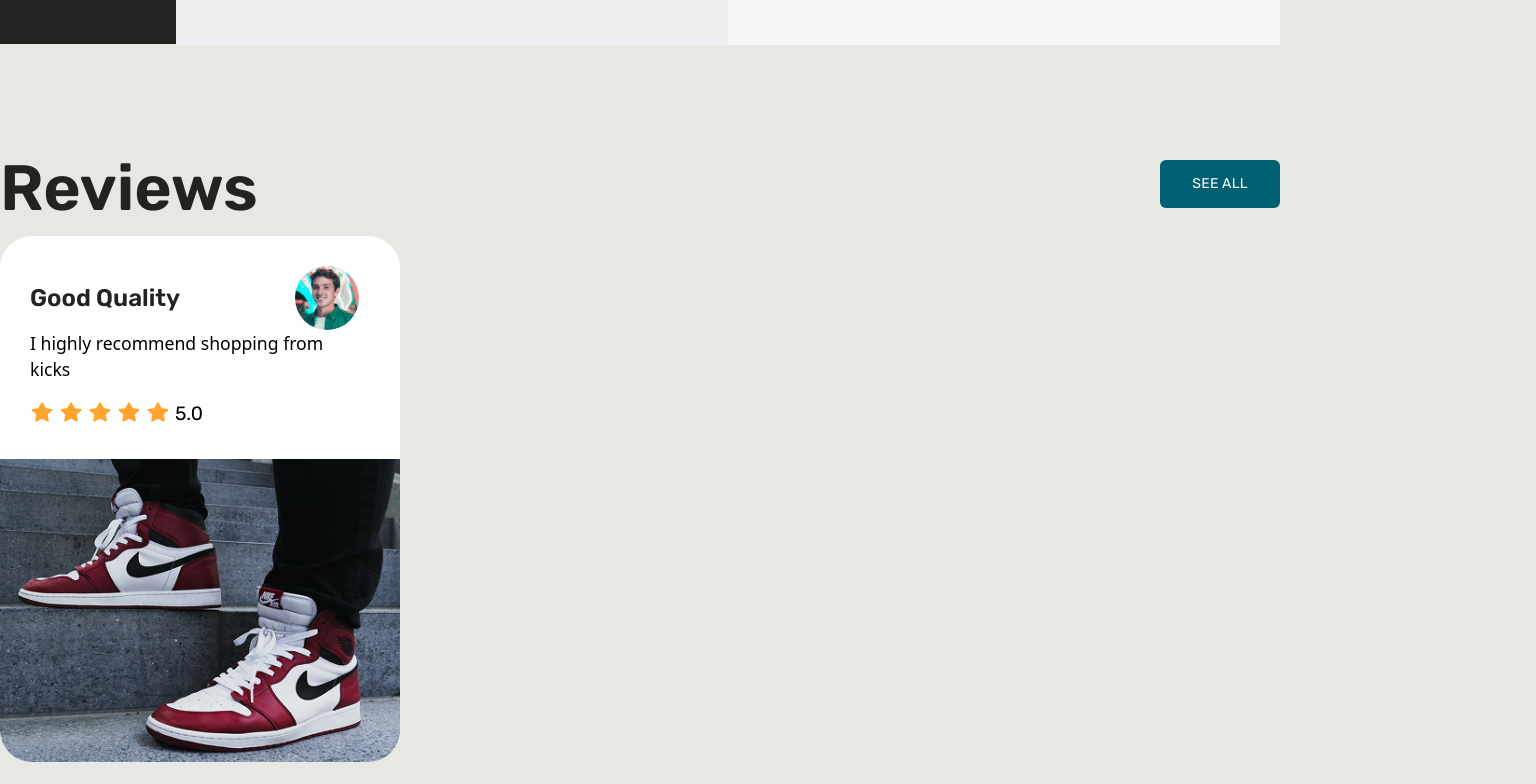
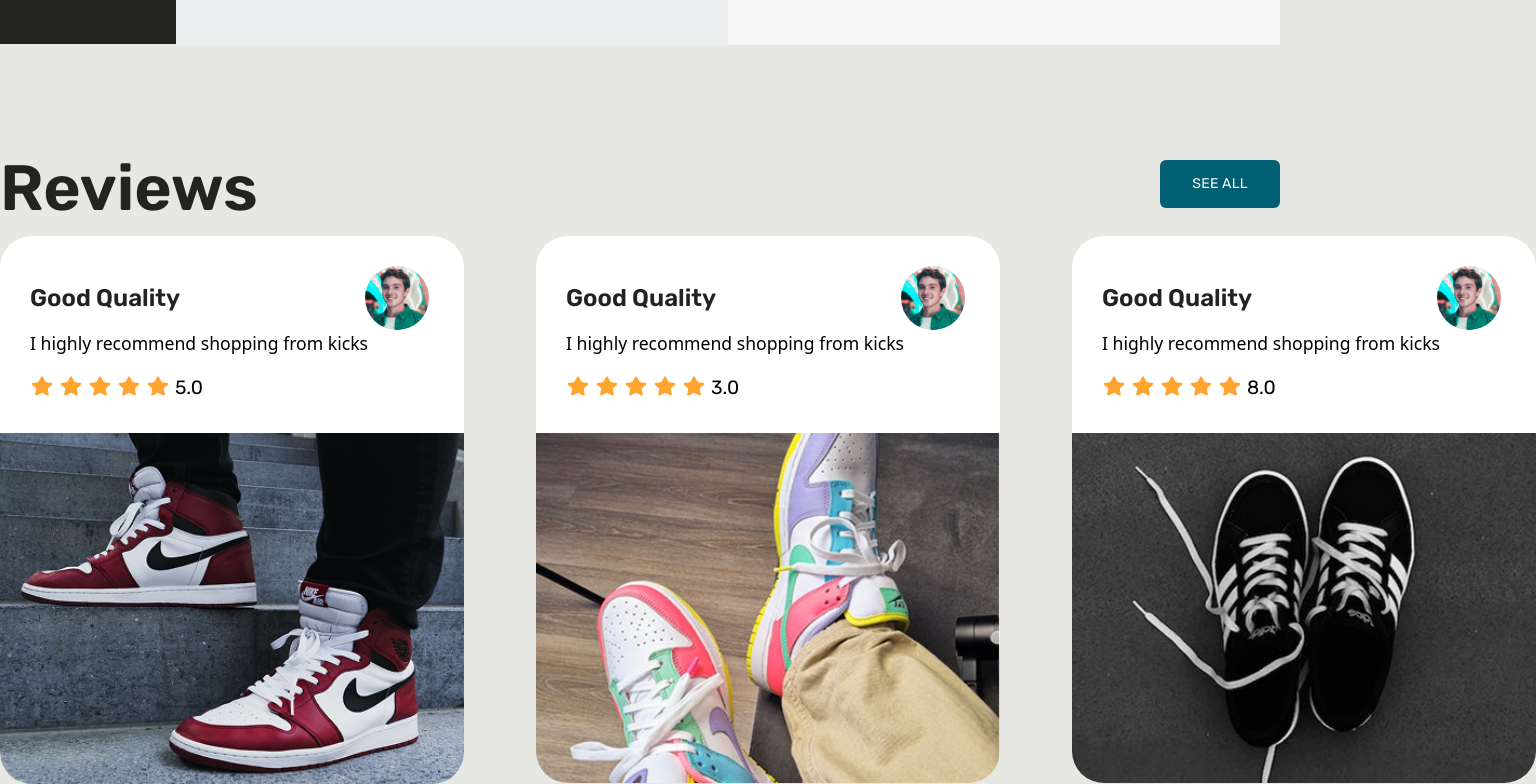
Before and after one commit to Muhammmadhashim-rgb/kickora, a React (Create React App) app: page / in a window 1280 px wide. Shown: the part 2853-3637 px from the top of the page, 1536 px wide, since content can reach past the window. Before the commit the page ends 3615 px from the top, so only its background shows below. Built offline with nearby package versions, Linux system fonts and the light colour scheme.

Commit message:
complate review section

```diff
--- a/src/non-repetitiveComponents/Reviews.jsx
+++ b/src/non-repetitiveComponents/Reviews.jsx
@@ -12,8 +12,10 @@ export default class Reviews extends Component {
                   See all
                </button>
             </div>
-            <div className='carts'>
-               <ReviewsCarts />
+            <div className='carts flex gap-[72px]'>
+               <ReviewsCarts h1="Good Quality" para="I highly recommend shopping from kicks" reviewProflieImage="/Images/reviewCart1.svg" data="5.0" reviewImage="/Images/Reviews1.png" />
+               <ReviewsCarts h1="Good Quality" para="I highly recommend shopping from kicks" reviewProflieImage="/Images/reviewCart1.svg" data="3.0" reviewImage="/Images/Reviews2.png" />
+               <ReviewsCarts h1="Good Quality" para="I highly recommend shopping from kicks" reviewProflieImage="/Images/reviewCart1.svg" data="8.0" reviewImage="/Images/Reviews3.png" />
             </div>
          </div>
       )
--- a/src/repetitiveComponents/ReviewsCarts.jsx
+++ b/src/repetitiveComponents/ReviewsCarts.jsx
@@ -5,25 +5,25 @@ function ReviewsCarts(props) {
 
   return (
     <div>
-      <div className='reviewsbackground w-[25rem] bg-white h-[28rem] rounded-[2rem]'>
+      <div className='reviewsbackground w-[29rem] bg-white h-[28rem] rounded-[2rem]'>
         <div className='p-[30px]'>
-          <div className='flex items-center gap-[115px]'>
-          <h1 className='font-rubik text-[1.5rem] font-[600] text-[#232321]'>Good Quality</h1>
-          <img src="/Images/reviewCart1.svg" alt="" />
-           </div>
-          <p className='font-sans-serif text-[1.1rem] pr-[23px]'>I highly recommend shopping from kicks</p>
+          <div className='flex items-center gap-[185px]'>
+            <h1 className='font-rubik text-[1.5rem] font-[600] text-[#232321]'>{props.h1}</h1>
+            <img src={props.reviewProflieImage} alt="" />
+          </div>
+          <p className='font-sans-serif text-[1.1rem] pr-[23px]'>{props.para}</p>
 
           <div className='mt-[18px] flex gap-[5px] '>
-            <svg xmlns="http://www.w3.org/2000/svg" width="24" height="24" viewBox="0 0 24 24"><path fill="#FFA52F" d="M12.865 2.996a1 1 0 0 0-1.73 0L8.421 7.674a1.25 1.25 0 0 1-.894.608L2.44 9.05c-.854.13-1.154 1.208-.488 1.76l3.789 3.138c.35.291.515.75.43 1.197L5.18 20.35a1 1 0 0 0 1.448 1.072l4.79-2.522a1.25 1.25 0 0 1 1.164 0l4.79 2.522a1 1 0 0 0 1.448-1.072l-.991-5.205a1.25 1.25 0 0 1 .43-1.197l3.79-3.139c.665-.55.365-1.63-.49-1.759l-5.085-.768a1.25 1.25 0 0 1-.895-.608z"/></svg>
-            <svg xmlns="http://www.w3.org/2000/svg" width="24" height="24" viewBox="0 0 24 24"><path fill="#FFA52F" d="M12.865 2.996a1 1 0 0 0-1.73 0L8.421 7.674a1.25 1.25 0 0 1-.894.608L2.44 9.05c-.854.13-1.154 1.208-.488 1.76l3.789 3.138c.35.291.515.75.43 1.197L5.18 20.35a1 1 0 0 0 1.448 1.072l4.79-2.522a1.25 1.25 0 0 1 1.164 0l4.79 2.522a1 1 0 0 0 1.448-1.072l-.991-5.205a1.25 1.25 0 0 1 .43-1.197l3.79-3.139c.665-.55.365-1.63-.49-1.759l-5.085-.768a1.25 1.25 0 0 1-.895-.608z"/></svg>
-            <svg xmlns="http://www.w3.org/2000/svg" width="24" height="24" viewBox="0 0 24 24"><path fill="#FFA52F" d="M12.865 2.996a1 1 0 0 0-1.73 0L8.421 7.674a1.25 1.25 0 0 1-.894.608L2.44 9.05c-.854.13-1.154 1.208-.488 1.76l3.789 3.138c.35.291.515.75.43 1.197L5.18 20.35a1 1 0 0 0 1.448 1.072l4.79-2.522a1.25 1.25 0 0 1 1.164 0l4.79 2.522a1 1 0 0 0 1.448-1.072l-.991-5.205a1.25 1.25 0 0 1 .43-1.197l3.79-3.139c.665-.55.365-1.63-.49-1.759l-5.085-.768a1.25 1.25 0 0 1-.895-.608z"/></svg>
-            <svg xmlns="http://www.w3.org/2000/svg" width="24" height="24" viewBox="0 0 24 24"><path fill="#FFA52F" d="M12.865 2.996a1 1 0 0 0-1.73 0L8.421 7.674a1.25 1.25 0 0 1-.894.608L2.44 9.05c-.854.13-1.154 1.208-.488 1.76l3.789 3.138c.35.291.515.75.43 1.197L5.18 20.35a1 1 0 0 0 1.448 1.072l4.79-2.522a1.25 1.25 0 0 1 1.164 0l4.79 2.522a1 1 0 0 0 1.448-1.072l-.991-5.205a1.25 1.25 0 0 1 .43-1.197l3.79-3.139c.665-.55.365-1.63-.49-1.759l-5.085-.768a1.25 1.25 0 0 1-.895-.608z"/></svg>
-            <svg xmlns="http://www.w3.org/2000/svg" width="24" height="24" viewBox="0 0 24 24"><path fill="#FFA52F" d="M12.865 2.996a1 1 0 0 0-1.73 0L8.421 7.674a1.25 1.25 0 0 1-.894.608L2.44 9.05c-.854.13-1.154 1.208-.488 1.76l3.789 3.138c.35.291.515.75.43 1.197L5.18 20.35a1 1 0 0 0 1.448 1.072l4.79-2.522a1.25 1.25 0 0 1 1.164 0l4.79 2.522a1 1 0 0 0 1.448-1.072l-.991-5.205a1.25 1.25 0 0 1 .43-1.197l3.79-3.139c.665-.55.365-1.63-.49-1.759l-5.085-.768a1.25 1.25 0 0 1-.895-.608z"/></svg>
+            <svg xmlns="http://www.w3.org/2000/svg" width="24" height="24" viewBox="0 0 24 24"><path fill="#FFA52F" d="M12.865 2.996a1 1 0 0 0-1.73 0L8.421 7.674a1.25 1.25 0 0 1-.894.608L2.44 9.05c-.854.13-1.154 1.208-.488 1.76l3.789 3.138c.35.291.515.75.43 1.197L5.18 20.35a1 1 0 0 0 1.448 1.072l4.79-2.522a1.25 1.25 0 0 1 1.164 0l4.79 2.522a1 1 0 0 0 1.448-1.072l-.991-5.205a1.25 1.25 0 0 1 .43-1.197l3.79-3.139c.665-.55.365-1.63-.49-1.759l-5.085-.768a1.25 1.25 0 0 1-.895-.608z" /></svg>
+            <svg xmlns="http://www.w3.org/2000/svg" width="24" height="24" viewBox="0 0 24 24"><path fill="#FFA52F" d="M12.865 2.996a1 1 0 0 0-1.73 0L8.421 7.674a1.25 1.25 0 0 1-.894.608L2.44 9.05c-.854.13-1.154 1.208-.488 1.76l3.789 3.138c.35.291.515.75.43 1.197L5.18 20.35a1 1 0 0 0 1.448 1.072l4.79-2.522a1.25 1.25 0 0 1 1.164 0l4.79 2.522a1 1 0 0 0 1.448-1.072l-.991-5.205a1.25 1.25 0 0 1 .43-1.197l3.79-3.139c.665-.55.365-1.63-.49-1.759l-5.085-.768a1.25 1.25 0 0 1-.895-.608z" /></svg>
+            <svg xmlns="http://www.w3.org/2000/svg" width="24" height="24" viewBox="0 0 24 24"><path fill="#FFA52F" d="M12.865 2.996a1 1 0 0 0-1.73 0L8.421 7.674a1.25 1.25 0 0 1-.894.608L2.44 9.05c-.854.13-1.154 1.208-.488 1.76l3.789 3.138c.35.291.515.75.43 1.197L5.18 20.35a1 1 0 0 0 1.448 1.072l4.79-2.522a1.25 1.25 0 0 1 1.164 0l4.79 2.522a1 1 0 0 0 1.448-1.072l-.991-5.205a1.25 1.25 0 0 1 .43-1.197l3.79-3.139c.665-.55.365-1.63-.49-1.759l-5.085-.768a1.25 1.25 0 0 1-.895-.608z" /></svg>
+            <svg xmlns="http://www.w3.org/2000/svg" width="24" height="24" viewBox="0 0 24 24"><path fill="#FFA52F" d="M12.865 2.996a1 1 0 0 0-1.73 0L8.421 7.674a1.25 1.25 0 0 1-.894.608L2.44 9.05c-.854.13-1.154 1.208-.488 1.76l3.789 3.138c.35.291.515.75.43 1.197L5.18 20.35a1 1 0 0 0 1.448 1.072l4.79-2.522a1.25 1.25 0 0 1 1.164 0l4.79 2.522a1 1 0 0 0 1.448-1.072l-.991-5.205a1.25 1.25 0 0 1 .43-1.197l3.79-3.139c.665-.55.365-1.63-.49-1.759l-5.085-.768a1.25 1.25 0 0 1-.895-.608z" /></svg>
+            <svg xmlns="http://www.w3.org/2000/svg" width="24" height="24" viewBox="0 0 24 24"><path fill="#FFA52F" d="M12.865 2.996a1 1 0 0 0-1.73 0L8.421 7.674a1.25 1.25 0 0 1-.894.608L2.44 9.05c-.854.13-1.154 1.208-.488 1.76l3.789 3.138c.35.291.515.75.43 1.197L5.18 20.35a1 1 0 0 0 1.448 1.072l4.79-2.522a1.25 1.25 0 0 1 1.164 0l4.79 2.522a1 1 0 0 0 1.448-1.072l-.991-5.205a1.25 1.25 0 0 1 .43-1.197l3.79-3.139c.665-.55.365-1.63-.49-1.759l-5.085-.768a1.25 1.25 0 0 1-.895-.608z" /></svg>
 
-           <p className='font-rubik text-[1.2rem] items-center'>5.0</p>
+            <p className='font-rubik text-[1.2rem] items-center'>{props.data}</p>
           </div>
         </div>
-       <img className='rounded-t-none rounded-b-[2rem]' src="/Images/Reviews1.png" alt="" />
+        <img className='w-[100%] rounded-t-none rounded-b-[2rem]' src={props.reviewImage} alt="" />
       </div>
     </div >
   )
```
